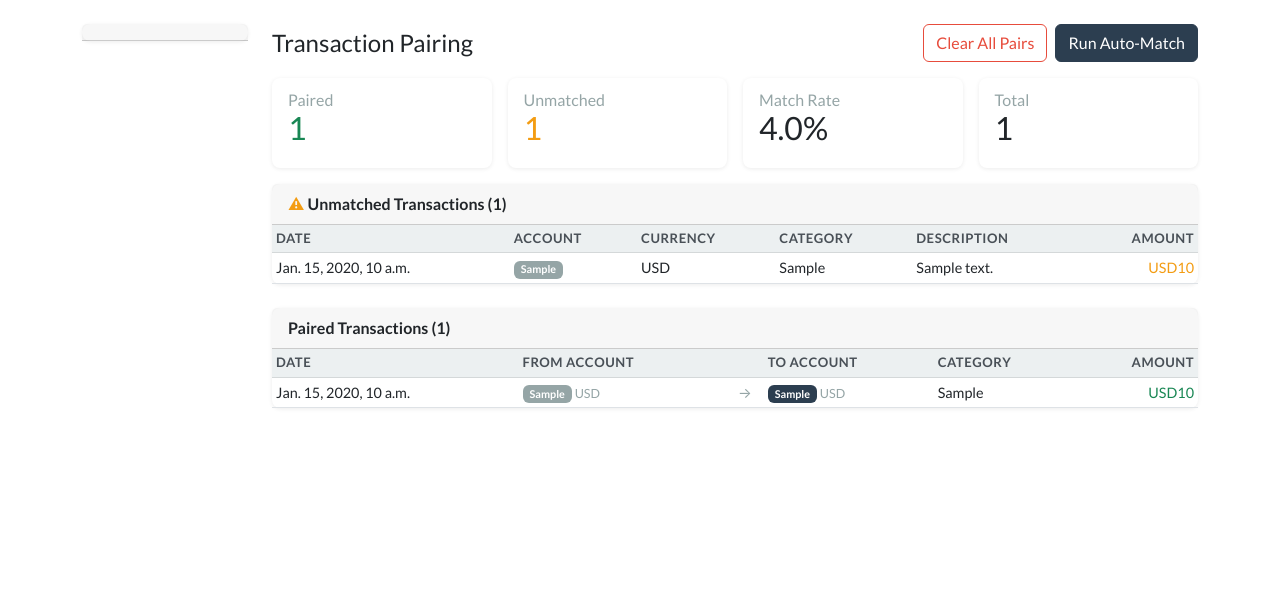
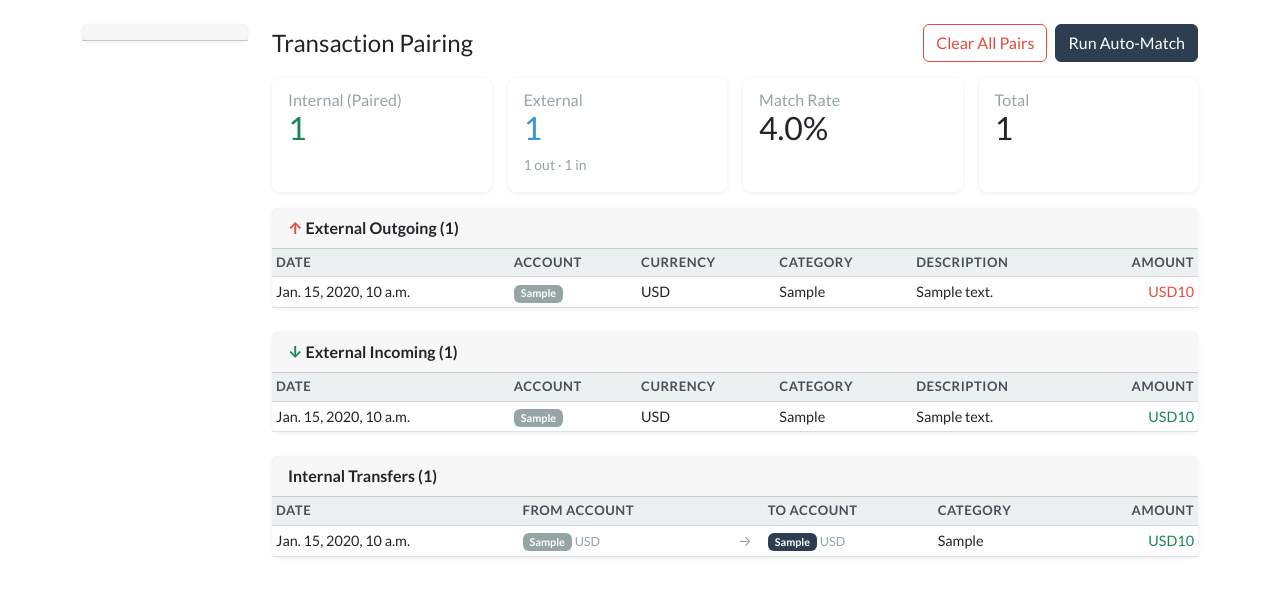
Before and after one commit to jcaraya93/ProjectFinance, a Django app: template core/templates/core/dashboard_transaction_pairing.html in a window 1280 px wide. Shown: the part 72-668 px from the top of the page. Run offline with Django 5.2, Linux system fonts and the light colour scheme; the template is opened without the code that fills it: most values are stand-ins (such as "Sample title", 1, 10 or a date in 2020); some libraries are stand-ins or nearby versions.

Commit message:
Improve transaction pairing dashboard: internal vs external terminology
Rename 'Paired'/'Unmatched' to 'Internal'/'External' to reflect the
actual meaning: paired transactions are internal transfers between own
accounts, while unmatched transactions are external (money leaving or
entering the system).

Split the old single 'Unmatched' table into two sections:
- External Outgoing (↑): money leaving to brokers, cash, etc.
- External Incoming (↓): money arriving from external sources.

Update summary cards with new labels and outgoing/incoming counts.

```diff
--- a/core/templates/core/dashboard_transaction_pairing.html
+++ b/core/templates/core/dashboard_transaction_pairing.html
@@ -30,16 +30,17 @@
       <div class="col-sm-6 col-lg-3">
         <div class="card h-100">
           <div class="card-body">
-            <h6 class="card-subtitle text-muted">Paired</h6>
-            <h3 class="card-title mb-1 text-success">{{ paired_count }}</h3>
+            <h6 class="card-subtitle text-muted">Internal (Paired)</h6>
+            <h3 class="card-title mb-1 text-success">{{ internal_count }}</h3>
           </div>
         </div>
       </div>
       <div class="col-sm-6 col-lg-3">
-        <div class="card h-100 {% if unmatched_count > 0 %}border-warning{% endif %}">
+        <div class="card h-100 {% if external_count > 0 %}border-info{% endif %}">
           <div class="card-body">
-            <h6 class="card-subtitle text-muted">Unmatched</h6>
-            <h3 class="card-title mb-1 {% if unmatched_count > 0 %}text-warning{% endif %}">{{ unmatched_count }}</h3>
+            <h6 class="card-subtitle text-muted">External</h6>
+            <h3 class="card-title mb-1 {% if external_count > 0 %}text-info{% endif %}">{{ external_count }}</h3>
+            <small class="text-muted">{{ external_outgoing_count }} out · {{ external_incoming_count }} in</small>
           </div>
         </div>
       </div>
@@ -61,10 +62,10 @@
       </div>
     </div>
 
-    <!-- Unmatched transactions -->
-    {% if unmatched %}
+    <!-- External Outgoing -->
+    {% if external_outgoing %}
     <div class="card mb-4">
-      <div class="card-header fw-bold"><span class="text-warning">⚠</span> Unmatched Transactions ({{ unmatched_count }})</div>
+      <div class="card-header fw-bold"><span class="text-danger">↑</span> External Outgoing ({{ external_outgoing_count }})</div>
       <div class="table-responsive">
         <table class="table table-hover table-sm align-middle mb-0">
           <thead class="table-light">
@@ -78,14 +79,14 @@
             </tr>
           </thead>
           <tbody>
-            {% for u in unmatched %}
+            {% for u in external_outgoing %}
             <tr>
-              <td class="text-nowrap">{{ u.out_date|default:u.in_date }}</td>
-              <td><span class="badge bg-secondary">{{ u.out_account|default:u.in_account }}</span></td>
-              <td>{{ u.out_currency|default:u.in_currency }}</td>
-              <td>{{ u.out_category|default:u.in_category }}</td>
-              <td>{{ u.out_description|default:u.in_description }}</td>
-              <td class="text-end text-warning" data-sensitive>{{ currency_symbol }}{{ u.out_amount|default:u.in_amount|format_number }}</td>
+              <td class="text-nowrap">{{ u.out_date }}</td>
+              <td><span class="badge bg-secondary">{{ u.out_account }}</span></td>
+              <td>{{ u.out_currency }}</td>
+              <td>{{ u.out_category }}</td>
+              <td>{{ u.out_description }}</td>
+              <td class="text-end text-danger" data-sensitive>{{ currency_symbol }}{{ u.out_amount|format_number }}</td>
             </tr>
             {% endfor %}
           </tbody>
@@ -94,10 +95,43 @@
     </div>
     {% endif %}
 
-    <!-- Paired transactions -->
-    {% if paired %}
+    <!-- External Incoming -->
+    {% if external_incoming %}
     <div class="card mb-4">
-      <div class="card-header fw-bold">Paired Transactions ({{ paired_count }})</div>
+      <div class="card-header fw-bold"><span class="text-success">↓</span> External Incoming ({{ external_incoming_count }})</div>
+      <div class="table-responsive">
+        <table class="table table-hover table-sm align-middle mb-0">
+          <thead class="table-light">
+            <tr>
+              <th>Date</th>
+              <th>Account</th>
+              <th>Currency</th>
+              <th>Category</th>
+              <th>Description</th>
+              <th class="text-end">Amount</th>
+            </tr>
+          </thead>
+          <tbody>
+            {% for u in external_incoming %}
+            <tr>
+              <td class="text-nowrap">{{ u.in_date }}</td>
+              <td><span class="badge bg-secondary">{{ u.in_account }}</span></td>
+              <td>{{ u.in_currency }}</td>
+              <td>{{ u.in_category }}</td>
+              <td>{{ u.in_description }}</td>
+              <td class="text-end text-success" data-sensitive>{{ currency_symbol }}{{ u.in_amount|format_number }}</td>
+            </tr>
+            {% endfor %}
+          </tbody>
+        </table>
+      </div>
+    </div>
+    {% endif %}
+
+    <!-- Internal Transfers (Paired) -->
+    {% if internal %}
+    <div class="card mb-4">
+      <div class="card-header fw-bold">Internal Transfers ({{ internal_count }})</div>
       <div class="table-responsive">
         <table class="table table-hover table-sm align-middle mb-0">
           <thead class="table-light">
@@ -111,7 +145,7 @@
             </tr>
           </thead>
           <tbody>
-            {% for p in paired %}
+            {% for p in internal %}
             <tr>
               <td class="text-nowrap">{{ p.out_date }}</td>
               <td><span class="badge bg-secondary">{{ p.out_account }}</span> <small class="text-muted">{{ p.out_currency }}</small></td>
@@ -127,7 +161,7 @@
     </div>
     {% endif %}
 
-    {% if not paired and not unmatched %}
+    {% if not internal and not external_outgoing and not external_incoming %}
     <div class="alert alert-info text-center mb-4">No transfer pairs found. Click "Run Auto-Match" to scan for pairs.</div>
     {% endif %}
 
```
Also changed, not shown: core/views/dashboards.py (+21 -13 lines).
